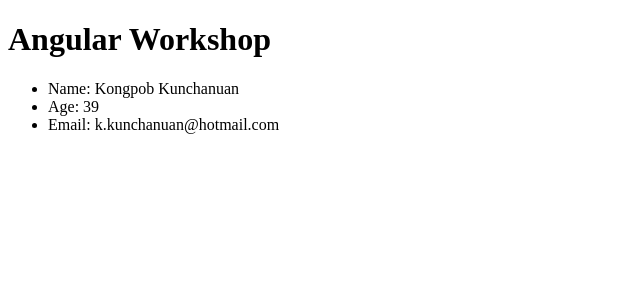
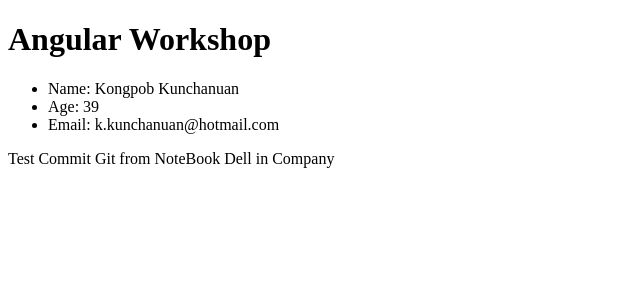
Before and after one commit to 9kongpob/AngularBaby, an Angular app: page / in a window 1280 px wide. Shown: the top 300 px of the page, without its empty margins (0-640 px from the left). Built offline with nearby package versions, Linux system fonts and the light colour scheme.

Commit message:
Test Commit From NoteBook Dell In Company [PRAXiS]

```diff
--- a/package.json
+++ b/package.json
@@ -25,7 +25,7 @@
     "zone.js": "~0.8.26"
   },
   "devDependencies": {
-    "@angular-devkit/build-angular": "~0.7.0",
+    "@angular-devkit/build-angular": "^0.7.1",
     "@angular/cli": "~6.1.1",
     "@angular/compiler-cli": "^6.1.0",
     "@angular/language-service": "^6.1.0",
--- a/src/app/components/user/user.component.html
+++ b/src/app/components/user/user.component.html
@@ -4,3 +4,4 @@
     <li>Age: {{age}}</li>
     <li>Email: {{email}}</li>
 </ul>
+<p>Test Commit Git from NoteBook Dell in Company</p>
```
